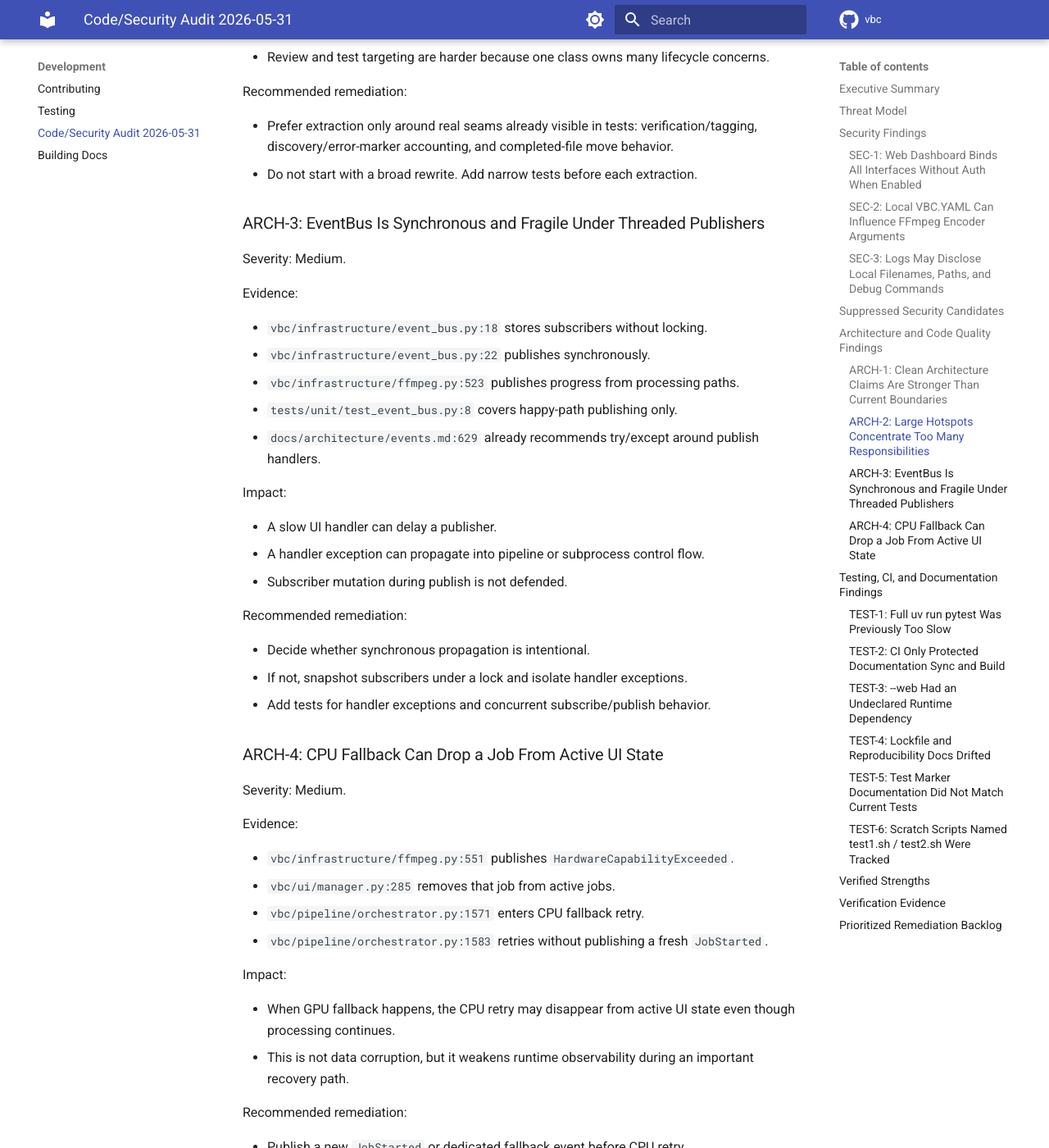
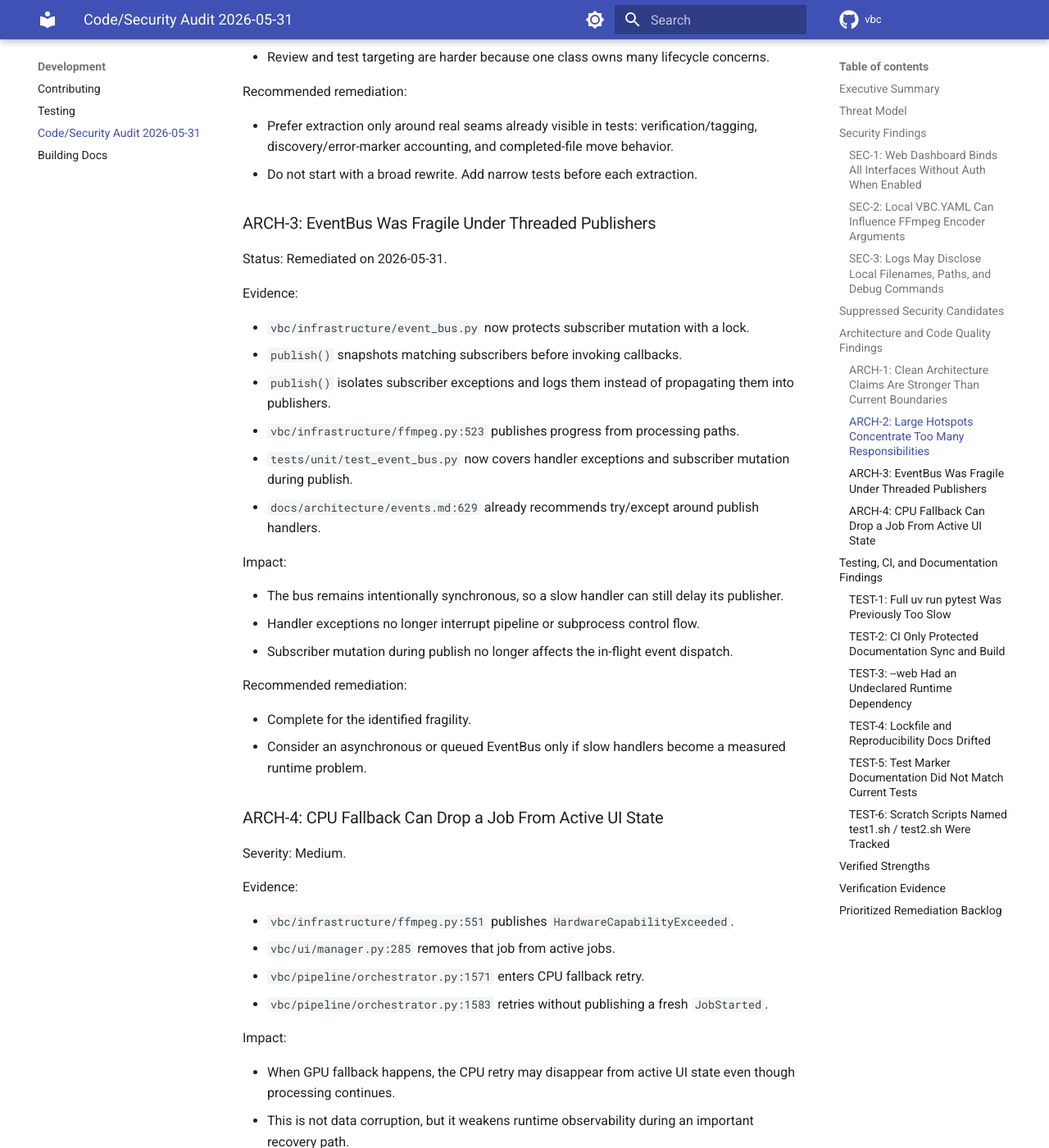
Before and after one commit to hipotures/vbc, an MkDocs documentation site: the page built from docs/development/audit-2026-05-31-code-quality-security.md, in a window 1280 px wide and 1400 px high, scrolled down 6435 px. Shown: the whole window at 82% size. Built offline with MkDocs 1.6.1 and Material for MkDocs 9.7.7, drawn with Linux system fonts in a browser that asks for light colours; comment, search, counter and statistics services are not loaded; some of the changed text lies outside the part shown.

Commit message:
fix: harden event bus publishing

```diff
--- a/docs/development/audit-2026-05-31-code-quality-security.md
+++ b/docs/development/audit-2026-05-31-code-quality-security.md
@@ -265,30 +265,36 @@ Recommended remediation:
   move behavior.
 - Do not start with a broad rewrite. Add narrow tests before each extraction.
 
-### ARCH-3: EventBus Is Synchronous and Fragile Under Threaded Publishers
+### ARCH-3: EventBus Was Fragile Under Threaded Publishers
 
-Severity: Medium.
+Status: Remediated on 2026-05-31.
 
 Evidence:
 
-- `vbc/infrastructure/event_bus.py:18` stores subscribers without locking.
-- `vbc/infrastructure/event_bus.py:22` publishes synchronously.
+- `vbc/infrastructure/event_bus.py` now protects subscriber mutation with a
+  lock.
+- `publish()` snapshots matching subscribers before invoking callbacks.
+- `publish()` isolates subscriber exceptions and logs them instead of
+  propagating them into publishers.
 - `vbc/infrastructure/ffmpeg.py:523` publishes progress from processing paths.
-- `tests/unit/test_event_bus.py:8` covers happy-path publishing only.
+- `tests/unit/test_event_bus.py` now covers handler exceptions and subscriber
+  mutation during publish.
 - `docs/architecture/events.md:629` already recommends try/except around
   publish handlers.
 
 Impact:
 
-- A slow UI handler can delay a publisher.
-- A handler exception can propagate into pipeline or subprocess control flow.
-- Subscriber mutation during publish is not defended.
+- The bus remains intentionally synchronous, so a slow handler can still delay
+  its publisher.
+- Handler exceptions no longer interrupt pipeline or subprocess control flow.
+- Subscriber mutation during publish no longer affects the in-flight event
+  dispatch.
 
 Recommended remediation:
 
-- Decide whether synchronous propagation is intentional.
-- If not, snapshot subscribers under a lock and isolate handler exceptions.
-- Add tests for handler exceptions and concurrent subscribe/publish behavior.
+- Complete for the identified fragility.
+- Consider an asynchronous or queued EventBus only if slow handlers become a
+  measured runtime problem.
 
 ### ARCH-4: CPU Fallback Can Drop a Job From Active UI State
 
@@ -511,10 +518,12 @@ Observed results before this report was written:
 - `git status --short`: clean.
 - `git ls-files conf/vbc.yaml`: no output.
 - `git check-ignore -v conf/vbc.yaml`: `.gitignore:21:conf/vbc.yaml`.
-- `uv run pytest tests/test_docs_sync.py -q`: `10 passed in 0.02s`.
-- `uv run pytest tests/unit/ -q`: `281 passed in 1.43s` after the
-  remediation updates.
-- Safe selected integration subset: `26 passed in 22.63s` after the remediation
+- `uv run pytest tests/test_docs_sync.py -q`: `10 passed in 0.01s`.
+- `uv run pytest tests/unit/test_event_bus.py -q`: `5 passed in 0.01s` after
+  the EventBus hardening.
+- `uv run pytest tests/unit/ -q`: `283 passed in 1.43s` after the remediation
+  updates.
+- Safe selected integration subset: `26 passed in 22.62s` after the remediation
   updates.
 - `uv run mkdocs build`: completed; it reported existing nav omissions for
   `DOCUMENTATION_CHANGELOG.md` and `development/config_vs_cli_analysis.md`, plus
@@ -544,11 +553,9 @@ compression and were not needed after the full suite timing run above.
 
 1. Change web dashboard default host to `127.0.0.1`, or add an explicit LAN
    exposure warning and optional token auth.
-2. Add EventBus exception/concurrency tests, then harden `publish()` if the
-   current synchronous behavior is not intentional.
-3. Add a HW-cap CPU fallback UI regression test and publish a fallback-start
+2. Add a HW-cap CPU fallback UI regression test and publish a fallback-start
    event or equivalent state update.
-4. Update architecture docs to describe the current pragmatic boundaries and
+3. Update architecture docs to describe the current pragmatic boundaries and
    current file sizes.
-5. Plan narrow extractions from `Orchestrator` only where tests can pin current
+4. Plan narrow extractions from `Orchestrator` only where tests can pin current
     behavior first.
```
Also changed, not shown: other parts of docs/development/audit-2026-05-31-code-quality-security.md (+1 -0 lines), 2 other files.
